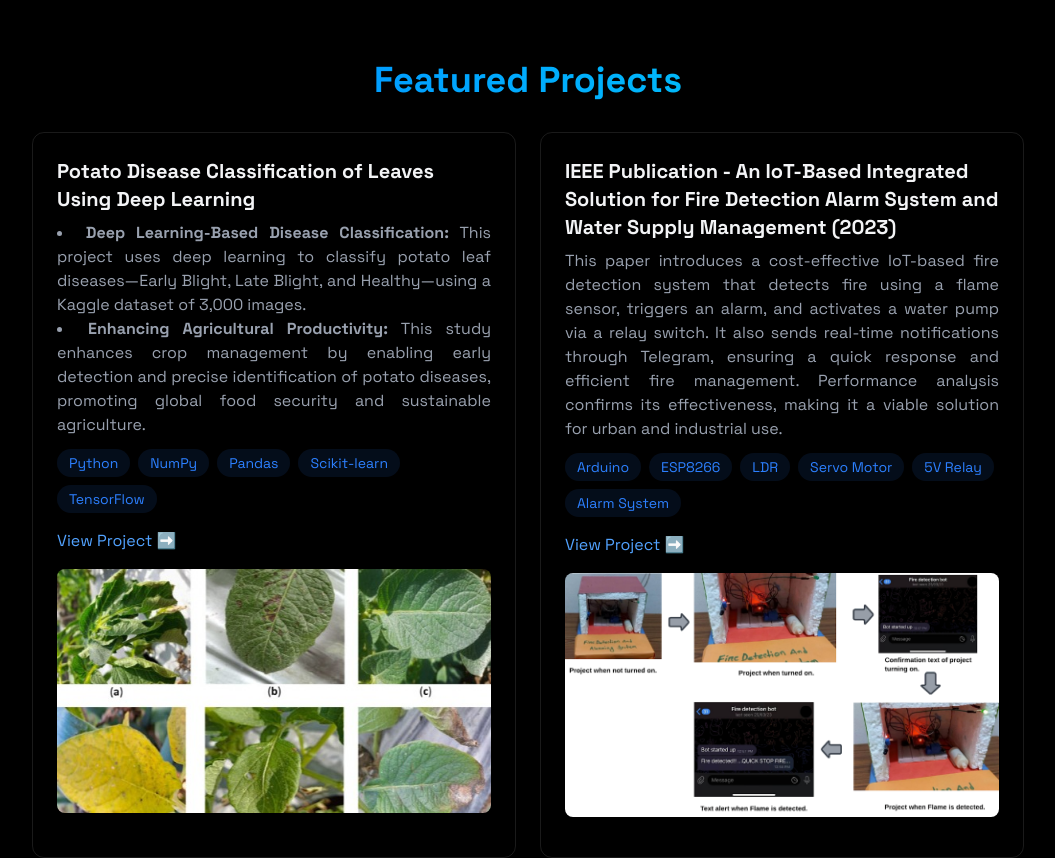
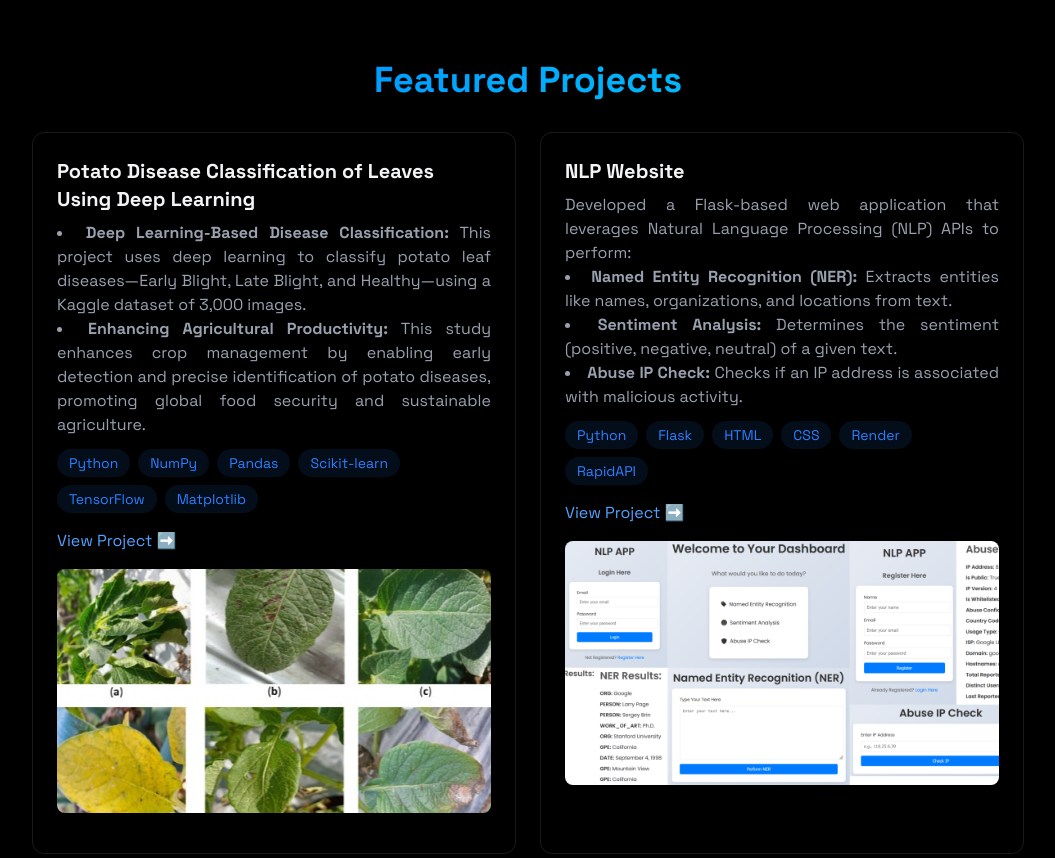
Before and after one commit to Apurba1903/apurba_portfolio, a React (Vite) app: page / in a window 1280 px wide. Shown: the part 2000-2858 px from the top of the page, without its empty margins (112-1167 px from the left). Built offline with nearby package versions, Linux system fonts and the light colour scheme.

Commit message:
added new project and updated email

```diff
--- a/src/components/sections/About.jsx
+++ b/src/components/sections/About.jsx
@@ -7,8 +7,9 @@ export const About = () => {
 
     const programmingSkills = [
         "Python",
-        "C",
+        "Go",
         "JavaScript",
+        "C"
 
     ];
 
@@ -22,11 +23,13 @@ export const About = () => {
     ];
 
     const frontendSkills = [
+        "Flask",
         "HTML",
         "CSS",
         "React",
         "Tailwind CSS",
         "daisyUI",
+
     ];
 
     const backendSkills = [
--- a/src/components/sections/Projects.jsx
+++ b/src/components/sections/Projects.jsx
@@ -36,7 +36,7 @@ export const Projects = () => {
 
                             {/* Project Technologies */}
                             <div className="flex flex-wrap gap-2 ">
-                                {["Python", "NumPy", "Pandas", "Scikit-learn", "TensorFlow"].map((tech, key) => (
+                                {["Python", "NumPy", "Pandas", "Scikit-learn", "TensorFlow", "Matplotlib"].map((tech, key) => (
                                     <span
                                     key={key}
                                     className="bg-blue-500/10 text-blue-500 py-1 px-3 rounded-full text-sm hover:bg-blue-500/20 hover:shadow-[0_2px+8px_rgba(59,130,246,0.2)] transition"
@@ -64,6 +64,60 @@ export const Projects = () => {
                             </div>
                         </div>
                         {/* Project 1 End */}
+
+
+                        {/* Project NLP Website Start */}
+                        <div className="p-6 rounded-xl border border-white/10  hover:-translate-y-1 hover:border-blue-500/30 hover:shadow-[0_2px+8px_rgba(59,130,246,0.1)] transition-all"
+                        >
+                            {/* Project Name */}
+                            <h3 className="text-xl font-bold mb-2 ">NLP Website</h3>
+
+                            {/* Project Description */}
+                            <p className="text-gray-400 mb-3 text-justify">
+                                Developed a Flask-based web application that leverages Natural Language Processing (NLP) APIs to perform:
+                                <ul className="list-disc list-inside">
+                                    <li>
+                                    <strong>Named Entity Recognition (NER):</strong> Extracts entities like names, organizations, and locations from text.
+                                    </li>
+                                    <li>
+                                    <strong>Sentiment Analysis:</strong> Determines the sentiment (positive, negative, neutral) of a given text.
+                                    </li>
+                                    <li>
+                                    <strong>Abuse IP Check:</strong> Checks if an IP address is associated with malicious activity.
+                                    </li>
+                                </ul>
+                            </p>
+
+                            {/* Project Technologies */}
+                            <div className="flex flex-wrap gap-2 ">
+                                {["Python", "Flask", "HTML", "CSS", "Render", "RapidAPI"].map((tech, key) => (
+                                    <span
+                                    key={key}
+                                    className="bg-blue-500/10 text-blue-500 py-1 px-3 rounded-full text-sm hover:bg-blue-500/20 hover:shadow-[0_2px+8px_rgba(59,130,246,0.2)] transition"
+                                >
+                                    {tech}
+                                </span>
+                                ))}
+                            </div>
+
+                            {/* Project Image and Link*/}
+                            <div className="flex justify-between items-center ">
+                                <a
+                                href="https://nlp-website-qr72.onrender.com/"
+                                className="text-blue-400 hover:text-blue-300 transition-colors my-4"
+                                target="_blank"
+                                rel="noopener noreferrer"
+                                >
+                                <span>View Project ➡️</span>
+                                <img
+                                    src="images/nlpwebsite.png"
+                                    alt="NLP Website Photo"
+                                    className="mt-4 object-cover transition-transform duration-300 hover:scale-110 rounded-lg"
+                                />
+                                </a>
+                            </div>
+                        </div>
+                        {/* Project NLP Website End */}
 
 
                         {/* Project 2 Start */}
```
Also changed, not shown: public/images/nlpwebsite.png (added).
